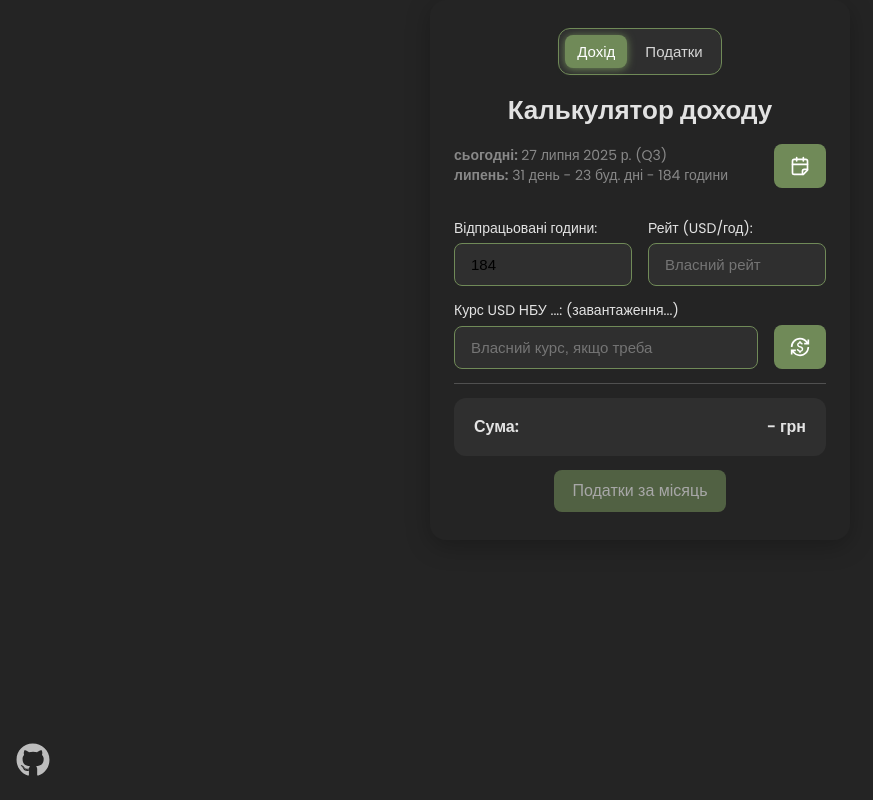
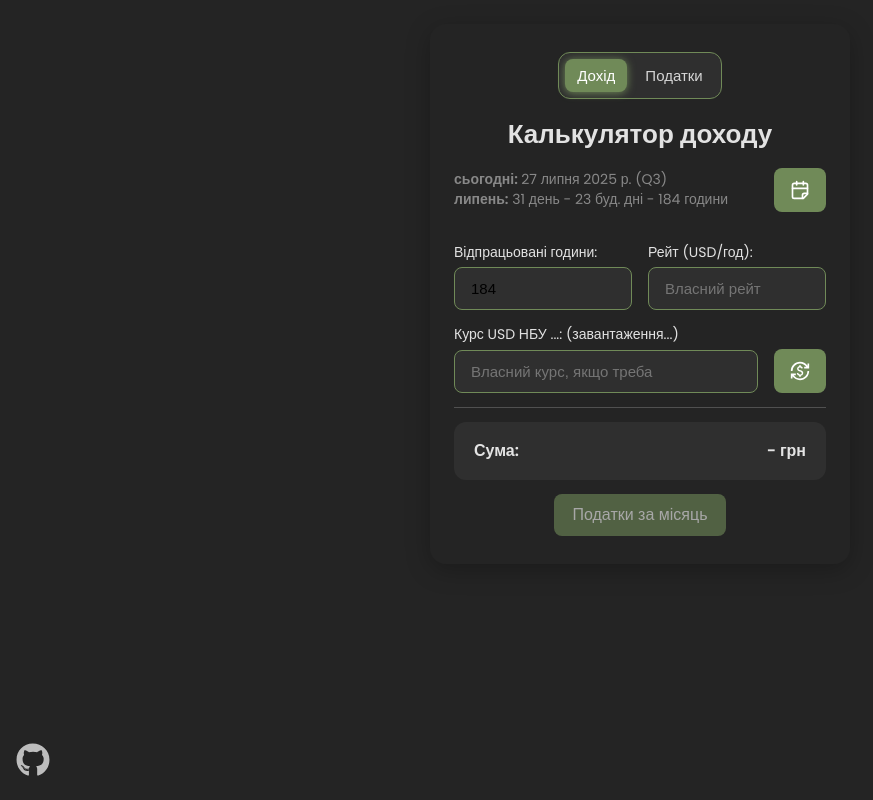
Before and after one commit to qboww/taxifyy, a React (Vite) app: page / in a window 1280 px wide. Shown: the whole page, without its empty margins (0-873 px from the left). Built offline with nearby package versions, Linux system fonts and the light colour scheme; no server answers.

Commit message:
minor fix

```diff
--- a/src/components/App/App.css
+++ b/src/components/App/App.css
@@ -1,10 +1,3 @@
-html, body {
-  margin: 0;
-  padding: 0;
-  height: 100%;
-  min-height: 100vh;
-}
-
 .app {
   margin: 0 auto;
   width: 100%;
```
